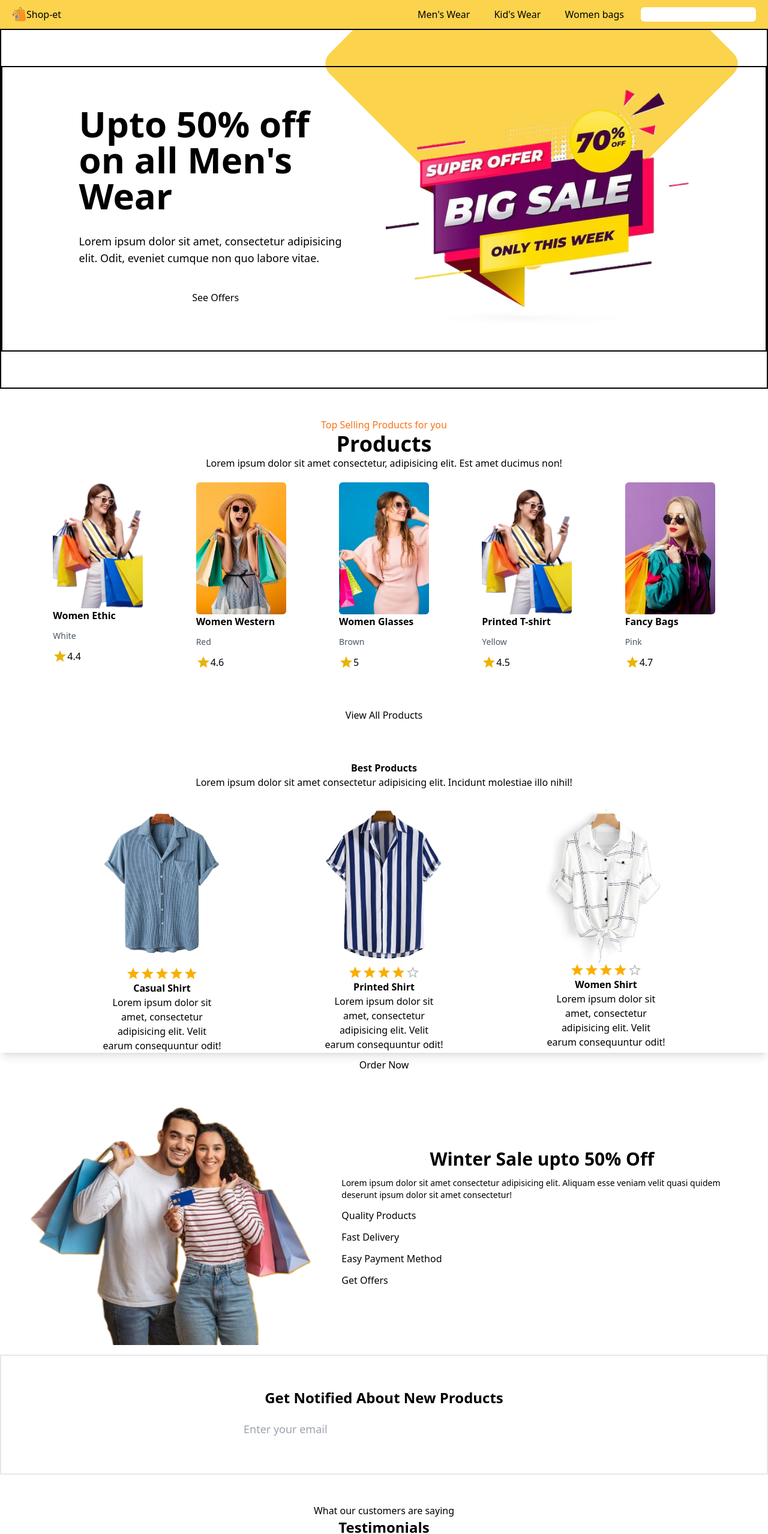
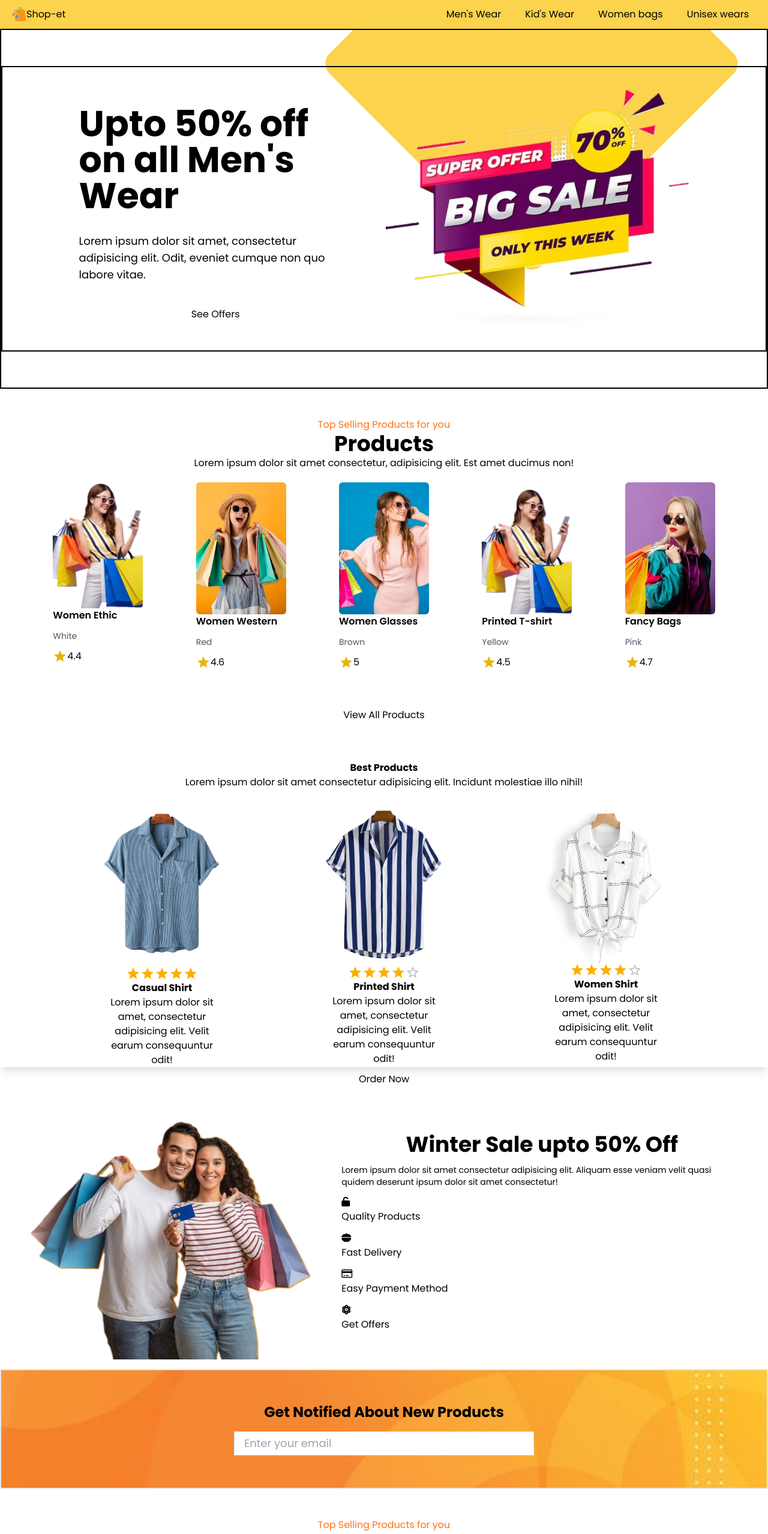
Before and after one commit to Kkebuka/shop-et, a React (Create React App) app: page / in a window 1280 px wide. Shown: the top 2557 px of the page at 60% size. Built offline with nearby package versions, Linux system fonts and the light colour scheme.

Commit message:
added fonts and icons

```diff
--- a/public/index.html
+++ b/public/index.html
@@ -5,6 +5,19 @@
     <link rel="icon" href="%PUBLIC_URL%/favicon.ico" />
     <meta name="viewport" content="width=device-width, initial-scale=1" />
     <meta name="theme-color" content="#000000" />
+    <link rel="preconnect" href="https://fonts.googleapis.com" />
+    <link rel="preconnect" href="https://fonts.gstatic.com" crossorigin />
+    <link
+      href="https://fonts.googleapis.com/css2?family=Poppins:ital,wght@0,100;0,200;0,300;0,400;0,500;0,600;0,700;0,800;0,900;1,100;1,200;1,300;1,400;1,500;1,600;1,700;1,800;1,900&display=swap"
+      rel="stylesheet"
+    />
+    <link
+      rel="stylesheet"
+      href="https://cdnjs.cloudflare.com/ajax/libs/font-awesome/6.6.0/css/all.min.css"
+      integrity="sha512-Kc323vGBEqzTmouAECnVceyQqyqdsSiqLQISBL29aUW4U/M7pSPA/gEUZQqv1cwx4OnYxTxve5UMg5GT6L4JJg=="
+      crossorigin="anonymous"
+      referrerpolicy="no-referrer"
+    />
     <meta
       name="description"
       content="Web site created using create-react-app"
@@ -28,7 +41,7 @@
   </head>
   <body>
     <noscript>You need to enable JavaScript to run this app.</noscript>
-    <div id="root"></div>
+    <div id="root" style="font-family: poppins, sans-serif"></div>
     <!--
       This HTML file is a template.
       If you open it directly in the browser, you will see an empty page.
--- a/src/App.js
+++ b/src/App.js
@@ -17,6 +17,7 @@ function App() {
       <BestProducts />
       <WinterSale />
       <Notify />
+      <TopProduct />
       <Testimonials />
       <Footer />
     </>
--- a/src/components/BestProducts.js
+++ b/src/components/BestProducts.js
@@ -6,7 +6,7 @@ function BestProducts() {
     <div>
       <div className="flex flex-col items-center">
         <strong>Best Products</strong>
-        <p>
+        <p className="font-Poppin">
           Lorem ipsum dolor sit amet consectetur adipisicing elit. Incidunt
           molestiae illo nihil!
         </p>
--- a/src/components/Navbar.js
+++ b/src/components/Navbar.js
@@ -6,19 +6,25 @@ function Navbar() {
     <div className=" flex w-full justify-between items-center h-12 py-3 px-5  bg-amber-300 ">
       <div className=" flex ">
         <img src={logo} alt="logo" className=" w-6" />
-        <h2>Shop-et</h2>
+        <h2 className="from-neutral-600">Shop-et</h2>
       </div>
       <div className="  gap-4 hidden lg:block lg:flex  ">
-        <a href="#" className=" hover:bg-slate-100 px-3 rounded-md">
+        <a
+          href="#"
+          className=" hover:bg-amber-200 hover:text-lg  px-3 rounded-md"
+        >
           Men's Wear
         </a>
-        <a href="#" className="hover:bg-slate-100 px-3 rounded-md">
+        <a href="#" className="hover:bg-amber-200  px-3 rounded-md">
           Kid's Wear
         </a>
-        <a href="#" className="hover:bg-slate-100 px-3 rounded-md">
+        <a href="#" className="hover:bg-amber-200 px-3 rounded-md">
           Women bags
         </a>
-        <input type="text" className=" w-48 h-6 rounded-md px-3" />
+        <a href="#" className="hover:bg-amber-200  px-3 rounded-md">
+          Unisex wears
+        </a>
+        {/* <input type="text" className=" w-48 h-6 rounded-md px-3" /> */}
       </div>
     </div>
   );
--- a/src/components/Notify.js
+++ b/src/components/Notify.js
@@ -1,12 +1,16 @@
 import React from "react";
+import orange from "../assets/website/orange-pattern.jpg";
 
 function Notify() {
   return (
-    <div className=" flex flex-col items-center border-2 h-[200px] justify-center">
+    <div
+      className=" flex flex-col items-center border-2 h-[200px] justify-center   bg-cover bg-center"
+      style={{ backgroundImage: `url(${orange})` }}
+    >
       <strong className="text-2xl mb-4">Get Notified About New Products</strong>
       <input
         type="email"
-        className="w-[90%] px-4 h-10 lg-[400px] text-lg lg:w-[500px] focus:outline-none focus:ring-orange-500 focus:border-orange-500"
+        className="border w-[90%] px-4 h-10 lg-[400px] text-lg lg:w-[500px] focus:outline-none focus:ring-orange-500 focus:border-orange-500"
         placeholder="Enter your email"
       />
     </div>
--- a/src/components/WinterSale.js
+++ b/src/components/WinterSale.js
@@ -3,16 +3,16 @@ import woman from "../assets/hero/shopping.png";
 
 function WinterSale() {
   const qualities = [
-    { key: 0, icon: "", text: "Quality Products" },
-    { key: 1, icon: "", text: "Fast Delivery" },
-    { key: 2, icon: "", text: "Easy Payment Method" },
-    { key: 3, icon: "", text: "Get Offers" },
+    { key: 0, icon: "fa-solid fa-unlock", text: "Quality Products" },
+    { key: 1, icon: "fa-solid fa-bowl-food", text: "Fast Delivery" },
+    { key: 2, icon: "fa-regular fa-credit-card", text: "Easy Payment Method" },
+    { key: 3, icon: "fa-solid fa-atom", text: "Get Offers" },
   ];
   return (
     <div className="  container mx-auto flex flex-col items-center justify-evenly lg:flex-row mb-4">
       <img src={woman} alt="woman with bags" className="w-[500px] " />
       <div className="px-4 py-6 flex flex-col gap-3 lg:w-[700px]">
-        <strong className="text-2xl text-center lg:text-3xl ">
+        <strong className="text-2xl text-center lg:text-4xl ">
           Winter Sale upto 50% Off
         </strong>
         <p className="text-sm ">
@@ -21,6 +21,7 @@ function WinterSale() {
         </p>
         {qualities.map((quality) => (
           <div key={quality.key}>
+            <i class={quality.icon}></i>
             {/* icon here */}
             <h2 className="text-">{quality.text}</h2>
           </div>
```
